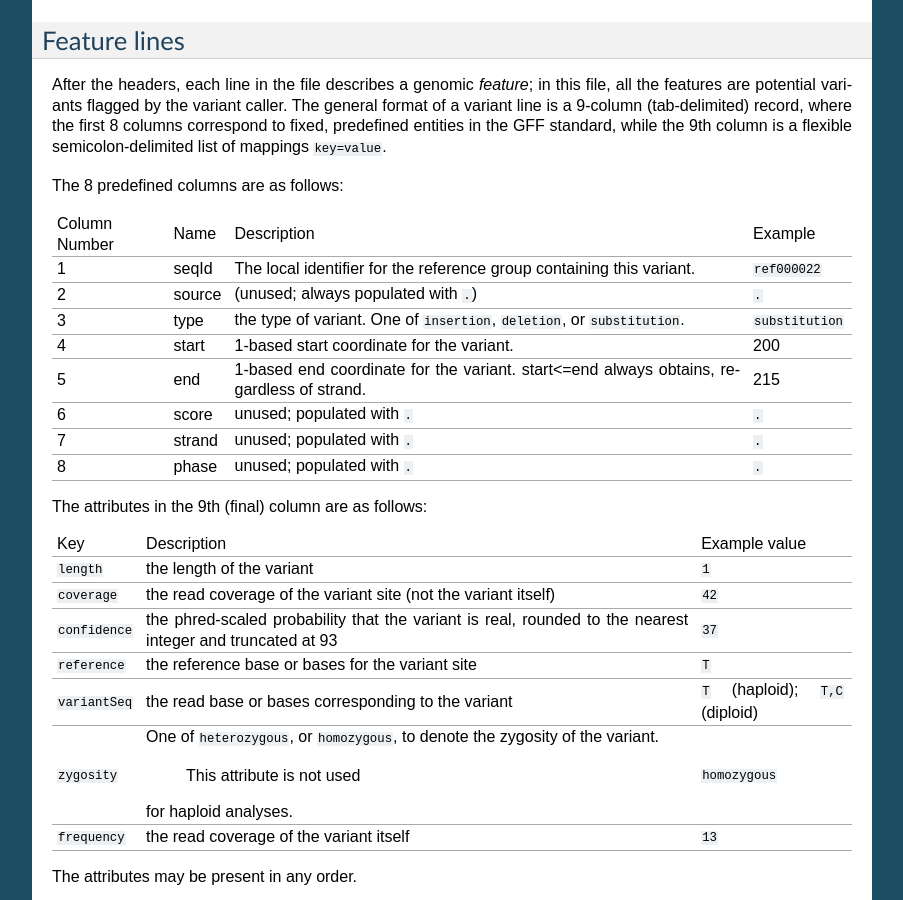
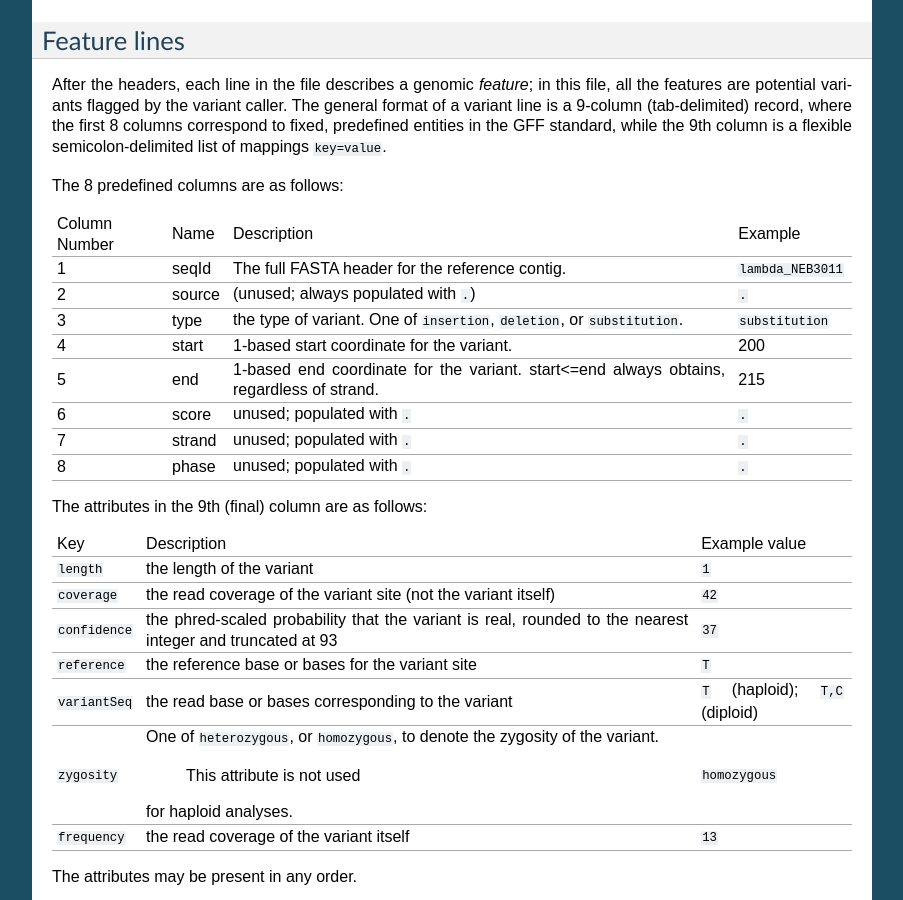
Before and after one commit to splaisan/GenomicConsensus, a Sphinx documentation site: the page built from doc/VariantsGffSpecification.rst, in a window 1280 px wide and 900 px high, scrolled down 772 px. Shown: the whole window, without its empty margins (198-1101 px from the left). Built offline with Sphinx 7.4.7, drawn with Linux system fonts in a browser that asks for light colours.

Commit message:
Update variants.gff spec
[Tracking bug 21192]
prop:1.4

[git-p4: depot-paths = "//depot/software/bioinformatics/tools/GenomicConsensus/": change = 114592]

```diff
--- a/doc/VariantsGffSpecification.rst
+++ b/doc/VariantsGffSpecification.rst
@@ -66,36 +66,36 @@ the 9th column is a flexible semicolon-delimited list of mappings
 
 The 8 predefined columns are as follows:
 
-+------+-------+--------------------------------+----------------+
-|Column|Name   |Description                     |Example         |
-|Number|       |                                |                |
-+------+-------+--------------------------------+----------------+
-|1     |seqId  |The local identifier for the    |``ref000022``   |
-|      |       |reference group containing this |                |
-|      |       |variant.                        |                |
-+------+-------+--------------------------------+----------------+
-|2     |source |(unused; always populated with  |``.``           |
-|      |       |``.``)                          |                |
-+------+-------+--------------------------------+----------------+
-|3     |type   |the type of variant.  One of    |``substitution``|
-|      |       |``insertion``, ``deletion``, or |                |
-|      |       |``substitution``.               |                |
-|      |       |                                |                |
-+------+-------+--------------------------------+----------------+
-|4     |start  |1-based start coordinate for the|200             |
-|      |       |variant.                        |                |
-+------+-------+--------------------------------+----------------+
-|5     |end    |1-based end coordinate for the  |215             |
-|      |       |variant.  start<=end always     |                |
-|      |       |obtains, regardless of strand.  |                |
-+------+-------+--------------------------------+----------------+
-|6     |score  |unused; populated with ``.``    |``.``           |
-+------+-------+--------------------------------+----------------+
-|7     |strand |unused; populated with ``.``    |``.``           |
-|      |       |                                |                |
-+------+-------+--------------------------------+----------------+
-|8     |phase  |unused; populated with ``.``    |``.``           |
-+------+-------+--------------------------------+----------------+
++------+-------+--------------------------------+------------------+
+|Column|Name   |Description                     |Example           |
+|Number|       |                                |                  |
++------+-------+--------------------------------+------------------+
+|1     |seqId  |The full FASTA header for the   |``lambda_NEB3011``|
+|      |       |reference contig.               |                  |
+|      |       |                                |                  |
++------+-------+--------------------------------+------------------+
+|2     |source |(unused; always populated with  |``.``             |
+|      |       |``.``)                          |                  |
++------+-------+--------------------------------+------------------+
+|3     |type   |the type of variant.  One of    |``substitution``  |
+|      |       |``insertion``, ``deletion``, or |                  |
+|      |       |``substitution``.               |                  |
+|      |       |                                |                  |
++------+-------+--------------------------------+------------------+
+|4     |start  |1-based start coordinate for the|200               |
+|      |       |variant.                        |                  |
++------+-------+--------------------------------+------------------+
+|5     |end    |1-based end coordinate for the  |215               |
+|      |       |variant.  start<=end always     |                  |
+|      |       |obtains, regardless of strand.  |                  |
++------+-------+--------------------------------+------------------+
+|6     |score  |unused; populated with ``.``    |``.``             |
++------+-------+--------------------------------+------------------+
+|7     |strand |unused; populated with ``.``    |``.``             |
+|      |       |                                |                  |
++------+-------+--------------------------------+------------------+
+|8     |phase  |unused; populated with ``.``    |``.``             |
++------+-------+--------------------------------+------------------+
 
 
 The attributes in the 9th (final) column are as follows:
```
